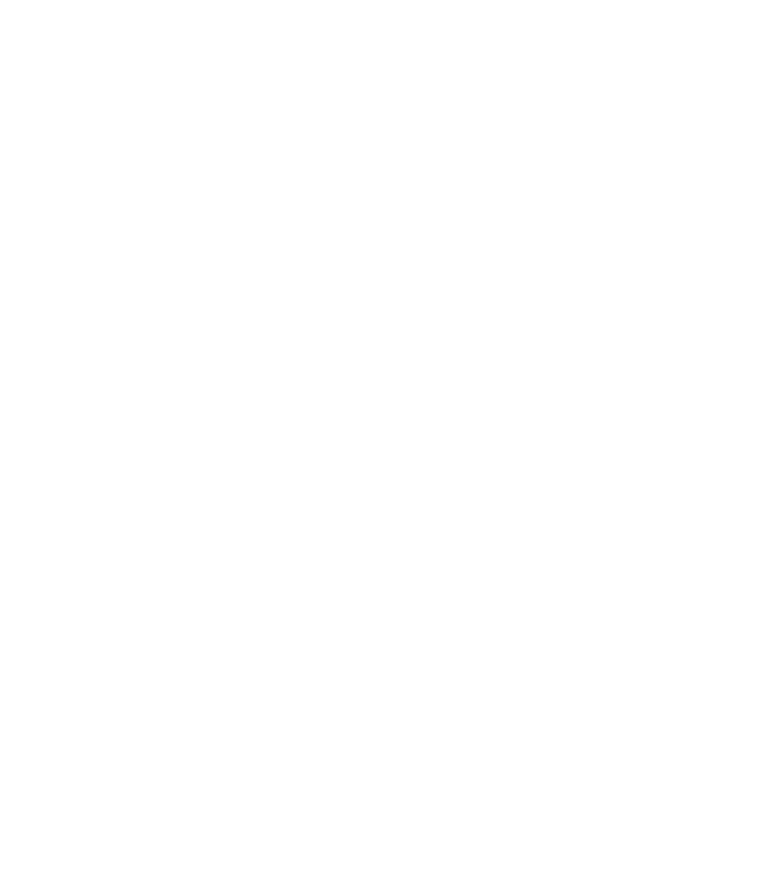
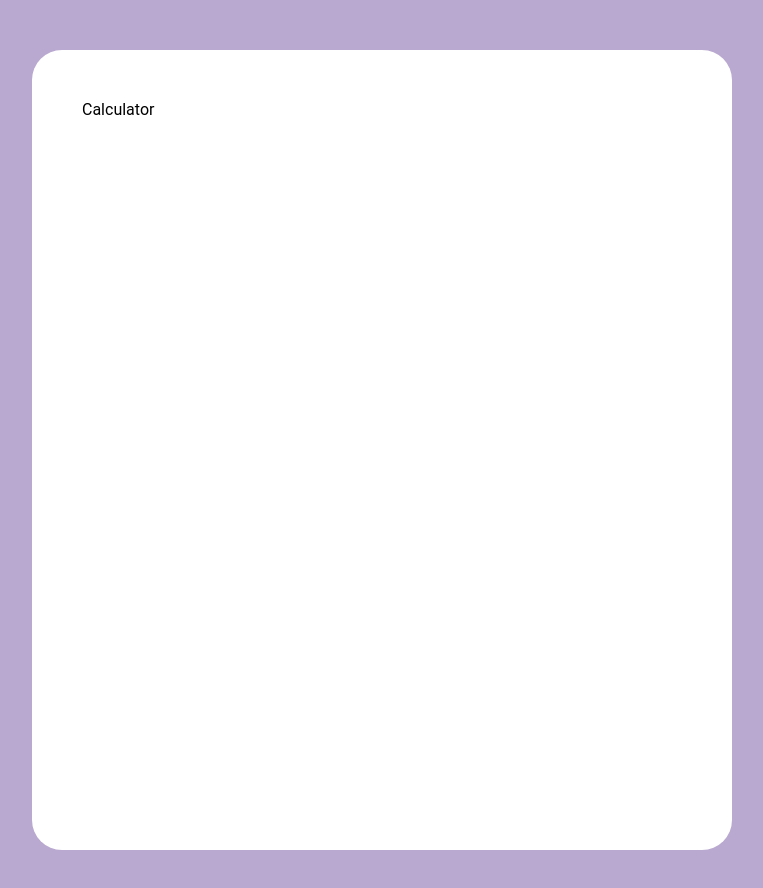
Before and after one commit to Kaipaeff/cacl, a React (Create React App) app: page / in a window 1280 px wide. Shown: the top 888 px of the page, without its empty margins (258-1021 px from the left). Before the commit the page ends 800 px from the top, so only its background shows below. Built offline with nearby package versions, Linux system fonts and the light colour scheme.

Commit message:
App style added

```diff
--- a/src/app/App.jsx
+++ b/src/app/App.jsx
@@ -1,9 +1,10 @@
+import Calculator from '../calculator/Calculator';
 import style from './app.module.css';
 
 function App() {
   return (
     <div className={style.App}>
-
+      <Calculator />
     </div>
   );
 }
--- a/src/app/app.module.css
+++ b/src/app/app.module.css
@@ -8,7 +8,15 @@
   box-sizing: border-box;
 }
 
+body {
+  background-color: #b9a8cf;
+}
+
 .App {
-  max-width: 1400px;
+  max-width: 700px;
+  height: 800px;
   margin: 50px auto;
+  background-color: #ffffff;
+  border-radius: 30px;
+  padding: 50px;
 }
--- /dev/null
+++ b/src/calculator/Calculator.jsx
@@ -0,0 +1,12 @@
+import React from "react";
+import style from './calculator.module.css'
+
+export default function Calculator() {
+  return (
+    <div className={style.container}>
+      <div className={style.output}>
+        Calculator
+      </div>
+    </div>
+  );
+}
```
Also changed, not shown: src/calculator/calculator.module.css (added).
